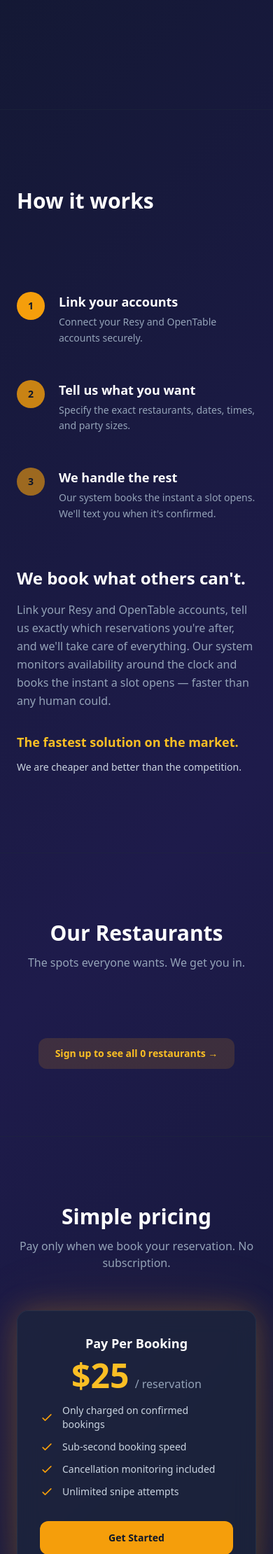
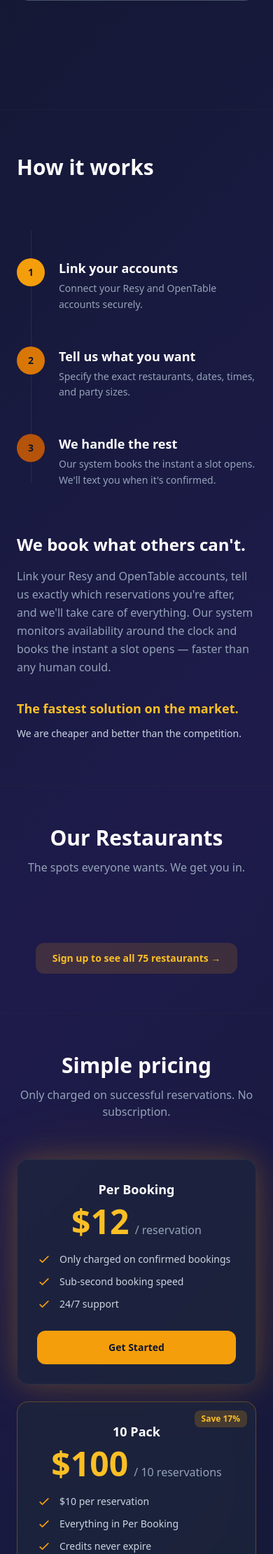
Before and after one commit to rockstarade/tablemate, a FastAPI app: page / in a window 390 px wide. Shown: the part 688-2908 px from the top of the page at 70% size. Run offline with FastAPI, Linux system fonts and the light colour scheme; parts of the project's set-up code (start-up, migrations or seed data) failed here and were passed over; some libraries are stand-ins or nearby versions.

Commit message:
Landing page refinements: bigger mobile font, 2 featured restaurants, $12 pricing, nav tweaks
- Hero font bigger on mobile (text-5xl)
- How it Works: connector line visible on mobile, full-opacity step icons
- Reduced section spacing on mobile (py-14 sm:py-24)
- Only show 4 Charles Prime Rib + Semma, CTA says "75 restaurants"
- Pricing: $12/reservation + 10 Pack for $100 with Save 17% badge
- Nav: slightly lower (top-2), links more spread (gap-16), bigger buttons

Co-Authored-By: Claude Opus 4.6 <noreply@anthropic.com>

```diff
--- a/src/tablement/web/templates/landing.html
+++ b/src/tablement/web/templates/landing.html
@@ -106,7 +106,7 @@
     </div>
 
     <!-- ═══════════════════ NAVIGATION ═══════════════════ -->
-    <nav class="fixed top-0 inset-x-0 z-50 transition-all duration-300"
+    <nav class="fixed top-2 inset-x-0 z-50 transition-all duration-300"
          :class="scrolled ? 'glass border-b border-slate-700/50' : ''">
         <div class="max-w-6xl mx-auto px-6 py-6 flex items-center justify-between">
             <!-- Logo -->
@@ -118,7 +118,7 @@
             </a>
 
             <!-- Nav links (desktop) -->
-            <div class="hidden md:flex items-center gap-12">
+            <div class="hidden md:flex items-center gap-16">
                 <a href="#how-it-works" class="font-bold text-lg transition-colors"
                     :class="activeSection === 'how-it-works' ? 'text-brand-400' : 'text-white hover:text-brand-400'">How it Works</a>
                 <a href="#pricing" class="font-bold text-lg transition-colors"
@@ -131,11 +131,11 @@
             <div class="flex items-center gap-3">
                 <a href="/admin/vip" class="text-slate-600 hover:text-slate-400 text-xs transition-colors hidden sm:block">Admin</a>
                 <button @click="openAuth()"
-                    class="px-5 py-2.5 rounded-xl border border-white text-white hover:bg-white hover:text-slate-900 font-semibold transition-all text-sm">
+                    class="px-7 py-3 rounded-xl border border-white text-white hover:bg-white hover:text-slate-900 font-semibold transition-all text-base">
                     Log In
                 </button>
                 <button @click="openAuth()"
-                    class="px-5 py-2.5 rounded-xl bg-brand-500 text-slate-900 hover:bg-brand-400 font-semibold transition-all text-sm">
+                    class="px-7 py-3 rounded-xl bg-brand-500 text-slate-900 hover:bg-brand-400 font-semibold transition-all text-base">
                     Sign Up
                 </button>
             </div>
@@ -150,7 +150,7 @@
                 <div class="flex flex-col lg:flex-row items-center gap-12 lg:gap-20">
                     <!-- Left: text -->
                     <div class="flex-1 lg:max-w-3xl">
-                        <h1 class="text-4xl sm:text-6xl lg:text-7xl font-bold text-white leading-tight mb-6 fade-in">
+                        <h1 class="text-5xl sm:text-6xl lg:text-7xl font-bold text-white leading-tight mb-6 fade-in">
                             Secure the <span class="text-brand-400">impossible</span> NYC reservations<span class="text-brand-400">.</span>
                         </h1>
                         <p class="text-lg sm:text-xl text-slate-400 max-w-xl mb-12 fade-in-delay">
@@ -179,14 +179,14 @@
         </section>
 
         <!-- ═══════════════════ HOW IT WORKS ═══════════════════ -->
-        <section id="how-it-works" class="py-28 border-t border-slate-800/50">
+        <section id="how-it-works" class="py-16 sm:py-28 border-t border-slate-800/50">
             <div class="max-w-6xl mx-auto px-6">
                 <h2 class="text-3xl sm:text-5xl font-bold text-white mb-16">How it works</h2>
                 <div class="flex flex-col lg:flex-row gap-16 lg:gap-24">
                     <!-- Left: vertical steps -->
                     <div class="flex-1 space-y-12 relative">
                         <!-- Vertical connector line -->
-                        <div class="absolute left-5 top-2 bottom-2 w-px bg-slate-700/50 hidden sm:block"></div>
+                        <div class="absolute left-5 top-2 bottom-2 w-px bg-slate-700/50"></div>
                         <!-- Step 1 -->
                         <div class="flex items-start gap-5 relative">
                             <div class="w-10 h-10 rounded-full bg-brand-500 flex items-center justify-center flex-shrink-0 z-10">
@@ -199,7 +199,7 @@
                         </div>
                         <!-- Step 2 -->
                         <div class="flex items-start gap-5 relative">
-                            <div class="w-10 h-10 rounded-full bg-brand-500/80 flex items-center justify-center flex-shrink-0 z-10">
+                            <div class="w-10 h-10 rounded-full bg-brand-600 flex items-center justify-center flex-shrink-0 z-10">
                                 <span class="text-slate-900 font-bold text-sm">2</span>
                             </div>
                             <div>
@@ -209,7 +209,7 @@
                         </div>
                         <!-- Step 3 -->
                         <div class="flex items-start gap-5 relative">
-                            <div class="w-10 h-10 rounded-full bg-brand-500/60 flex items-center justify-center flex-shrink-0 z-10">
+                            <div class="w-10 h-10 rounded-full bg-brand-700 flex items-center justify-center flex-shrink-0 z-10">
                                 <span class="text-slate-900 font-bold text-sm">3</span>
                             </div>
                             <div>
@@ -232,17 +232,17 @@
         </section>
 
         <!-- ═══════════════════ OUR RESTAURANTS ═══════════════════ -->
-        <section id="restaurants" class="py-24 border-t border-slate-800/50">
+        <section id="restaurants" class="py-14 sm:py-24 border-t border-slate-800/50">
             <div class="max-w-6xl mx-auto px-6">
                 <div class="text-center mb-14">
                     <h2 class="text-3xl sm:text-4xl font-bold text-white mb-3">Our Restaurants</h2>
                     <p class="text-slate-400">The spots everyone wants. We get you in.</p>
                 </div>
-                <!-- Restaurant preview grid -->
-                <div class="grid grid-cols-2 sm:grid-cols-3 lg:grid-cols-4 gap-4">
-                    <template x-for="r in restaurants.slice(0, 12)" :key="r.venue_id">
+                <!-- Restaurant preview grid — show only featured restaurants -->
+                <div class="grid grid-cols-2 gap-4 max-w-lg mx-auto sm:max-w-none sm:mx-0 lg:max-w-2xl lg:mx-auto">
+                    <template x-for="r in featuredRestaurants" :key="r.venue_id">
                         <div class="restaurant-preview rounded-xl overflow-hidden border border-slate-700/30 bg-slate-800/30 cursor-default">
-                            <div class="relative h-24 sm:h-28 overflow-hidden img-placeholder">
+                            <div class="relative h-28 sm:h-36 overflow-hidden img-placeholder">
                                 <img :src="r.image_url" :alt="r.name"
                                     class="w-full h-full object-cover"
                                     @error="$event.target.style.display='none'">
@@ -263,27 +263,28 @@
                 <div class="text-center mt-10">
                     <button @click="openAuth()"
                         class="px-6 py-3 rounded-xl bg-brand-500/15 text-brand-400 hover:bg-brand-500/25 font-semibold text-sm transition-all">
-                        Sign up to see all <span x-text="restaurants.length"></span> restaurants →
+                        Sign up to see all 75 restaurants →
                     </button>
                 </div>
             </div>
         </section>
 
         <!-- ═══════════════════ PRICING ═══════════════════ -->
-        <section id="pricing" class="py-24 border-t border-slate-800/50">
+        <section id="pricing" class="py-14 sm:py-24 border-t border-slate-800/50">
             <div class="max-w-4xl mx-auto px-6">
                 <div class="text-center mb-14">
                     <h2 class="text-3xl sm:text-4xl font-bold text-white mb-3">Simple pricing</h2>
-                    <p class="text-slate-400">Pay only when we book your reservation. No subscription.</p>
+                    <p class="text-slate-400">Only charged on successful reservations. No subscription.</p>
                 </div>
-                <div class="max-w-sm mx-auto">
-                    <div class="glass rounded-2xl border border-slate-700/50 p-8 text-center glow-amber">
-                        <h3 class="text-lg font-semibold text-white mb-2">Pay Per Booking</h3>
-                        <div class="mb-4">
-                            <span class="text-5xl font-bold text-brand-400">$25</span>
+                <div class="grid grid-cols-1 sm:grid-cols-2 gap-6 max-w-2xl mx-auto">
+                    <!-- Per-booking -->
+                    <div class="glass rounded-2xl border border-slate-700/50 p-7 text-center glow-amber">
+                        <h3 class="text-lg font-semibold text-white mb-2">Per Booking</h3>
+                        <div class="mb-5">
+                            <span class="text-5xl font-bold text-brand-400">$12</span>
                             <span class="text-slate-400 ml-1">/ reservation</span>
                         </div>
-                        <ul class="text-slate-300 text-sm space-y-3 mb-8 text-left">
+                        <ul class="text-slate-300 text-sm space-y-3 mb-7 text-left">
                             <li class="flex items-center gap-3">
                                 <svg class="w-5 h-5 text-brand-500 flex-shrink-0" fill="none" stroke="currentColor" viewBox="0 0 24 24"><path stroke-linecap="round" stroke-linejoin="round" stroke-width="2" d="M5 13l4 4L19 7"/></svg>
                                 Only charged on confirmed bookings
@@ -294,11 +295,7 @@
                             </li>
                             <li class="flex items-center gap-3">
                                 <svg class="w-5 h-5 text-brand-500 flex-shrink-0" fill="none" stroke="currentColor" viewBox="0 0 24 24"><path stroke-linecap="round" stroke-linejoin="round" stroke-width="2" d="M5 13l4 4L19 7"/></svg>
-                                Cancellation monitoring included
-                            </li>
-                            <li class="flex items-center gap-3">
-                                <svg class="w-5 h-5 text-brand-500 flex-shrink-0" fill="none" stroke="currentColor" viewBox="0 0 24 24"><path stroke-linecap="round" stroke-linejoin="round" stroke-width="2" d="M5 13l4 4L19 7"/></svg>
-                                Unlimited snipe attempts
+                                24/7 support
                             </li>
                         </ul>
                         <button @click="openAuth()"
@@ -306,12 +303,39 @@
                             Get Started
                         </button>
                     </div>
+                    <!-- 10-pack -->
+                    <div class="glass rounded-2xl border border-brand-500/30 p-7 text-center relative overflow-hidden">
+                        <div class="absolute top-3 right-3 px-2.5 py-1 rounded-lg bg-brand-500/20 text-brand-400 text-xs font-semibold">Save 17%</div>
+                        <h3 class="text-lg font-semibold text-white mb-2">10 Pack</h3>
+                        <div class="mb-5">
+                            <span class="text-5xl font-bold text-brand-400">$100</span>
+                            <span class="text-slate-400 ml-1">/ 10 reservations</span>
+                        </div>
+                        <ul class="text-slate-300 text-sm space-y-3 mb-7 text-left">
+                            <li class="flex items-center gap-3">
+                                <svg class="w-5 h-5 text-brand-500 flex-shrink-0" fill="none" stroke="currentColor" viewBox="0 0 24 24"><path stroke-linecap="round" stroke-linejoin="round" stroke-width="2" d="M5 13l4 4L19 7"/></svg>
+                                $10 per reservation
+                            </li>
+                            <li class="flex items-center gap-3">
+                                <svg class="w-5 h-5 text-brand-500 flex-shrink-0" fill="none" stroke="currentColor" viewBox="0 0 24 24"><path stroke-linecap="round" stroke-linejoin="round" stroke-width="2" d="M5 13l4 4L19 7"/></svg>
+                                Everything in Per Booking
+                            </li>
+                            <li class="flex items-center gap-3">
+                                <svg class="w-5 h-5 text-brand-500 flex-shrink-0" fill="none" stroke="currentColor" viewBox="0 0 24 24"><path stroke-linecap="round" stroke-linejoin="round" stroke-width="2" d="M5 13l4 4L19 7"/></svg>
+                                Credits never expire
+                            </li>
+                        </ul>
+                        <button @click="openAuth()"
+                            class="w-full py-3.5 rounded-xl border border-brand-500 text-brand-400 hover:bg-brand-500 hover:text-slate-900 font-bold text-sm transition-all">
+                            Buy 10 Pack
+                        </button>
+                    </div>
                 </div>
             </div>
         </section>
 
         <!-- ═══════════════════ FAQ ═══════════════════ -->
-        <section id="faq" class="py-24 border-t border-slate-800/50">
+        <section id="faq" class="py-14 sm:py-24 border-t border-slate-800/50">
             <div class="max-w-3xl mx-auto px-6">
                 <h2 class="text-3xl sm:text-4xl font-bold text-white mb-14">Frequently asked questions</h2>
                 <div class="space-y-4">
@@ -483,6 +507,12 @@
 
             // Restaurant preview (public, no auth needed)
             restaurants: [],
+            get featuredRestaurants() {
+                const names = ['4 Charles Prime Rib', 'Semma'];
+                return this.restaurants.filter(r =>
+                    names.some(n => r.name && r.name.toLowerCase().includes(n.toLowerCase()))
+                ).slice(0, 2);
+            },
 
             // FAQ accordion
             faqs: [
```
